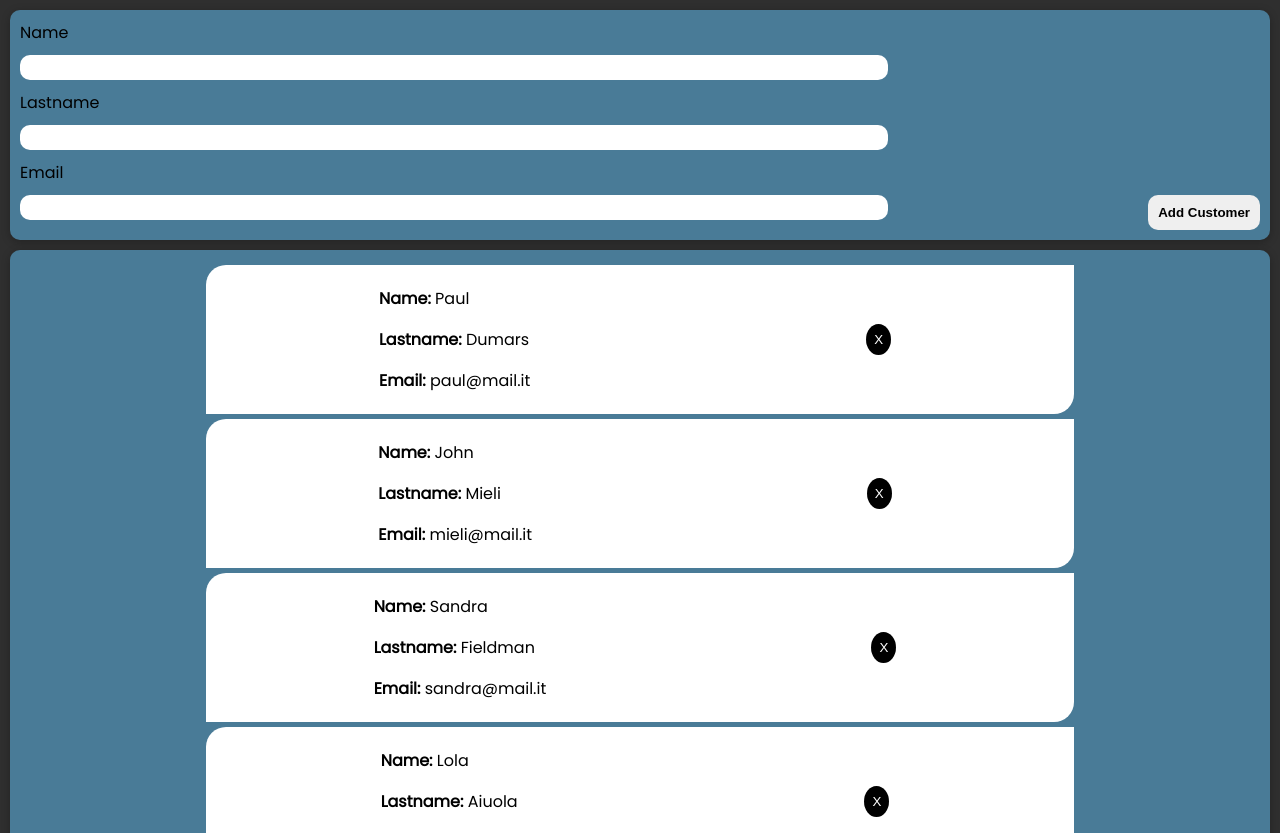
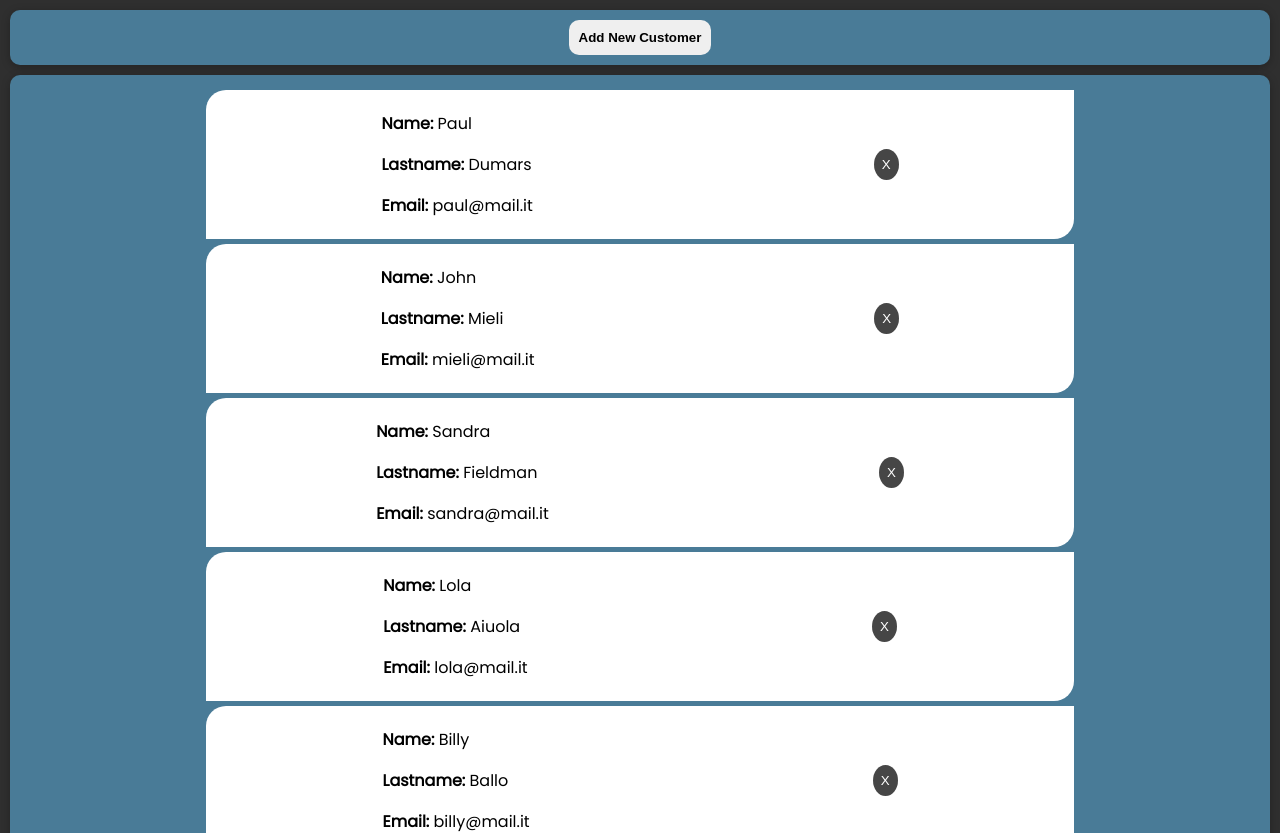
Before and after one commit to proietti-s/react_ex, a React (Create React App) app: page / in a window 1280 px wide. Shown: the top 833 px of the page. Built offline with nearby package versions, Linux system fonts and the light colour scheme.

Commit message:
button add new customer + logic

```diff
--- a/src/App.js
+++ b/src/App.js
@@ -25,6 +25,7 @@ function App() {
   const saveCustomer = (formEvent) => {
 
     const customer = {
+      id: Math.random().toString(),
       firstName: formEvent.target.firstName.value,
       lastName: formEvent.target.lastName.value,
       email: formEvent.target.email.value,
@@ -37,7 +38,9 @@ function App() {
 
   const onDeleteCustomer = (customerId) => {
     setCustomers((prevCustomers) => {
-      const updatedCustomers = prevCustomers.filter((customer) => customer.id !== customerId);
+      const updatedCustomers = prevCustomers.filter((customer) =>
+        customer.id !== customerId);
+
       return updatedCustomers;
   })
   };
--- a/src/components/Customers/AddCustomers.js
+++ b/src/components/Customers/AddCustomers.js
@@ -8,7 +8,6 @@ import styled from "styled-components";
 //--------styling-------------//
 
 const Form = styled.form`
-  position: relative;
   display: flex;
   flex-direction: column;
   justify-content: space-evenly;
@@ -21,22 +20,33 @@ const Form = styled.form`
     width: 70%;
     margin: 10px 0px;
     padding: 5px;
-    border:none;
+    border: none;
     border-radius: 10px;
   }
 
-  & input:focus{
+  & input:focus {
     outline: none;
   }
+`;
+
+const BtnWrapper = styled.div`
+  width: 100%;
+  display: flex;
+  flex-direction: row;
+  align-items: center;
+  justify-content: center;
 
   & Button {
-    position: absolute;
+    cursor: pointer;
     padding: 10px;
-    bottom: 0;
-    right: 0;
-    border:none;
+    border: none;
     border-radius: 10px;
     font-weight: bold;
+    margin: 0 5px;
+  }
+
+  & Button:hover {
+
   }
 `;
 
@@ -46,6 +56,7 @@ const validateEmail =
   /^(([^<>()[\].,;:\s@"]+(\.[^<>()[\].,;:\s@"]+)*)|(".+"))@(([^<>()[\].,;:\s@"]+\.)+[^<>()[\].,;:\s@"]{2,})$/i;
 
 const AddCustomers = (props) => {
+  const [isVisible, setIsVisibile] = useState(false);
   const [error, setError] = useState("");
 
   const errorHandler = () => {
@@ -78,11 +89,20 @@ const AddCustomers = (props) => {
     }
 
     props.onAdd(event);
+    setIsVisibile(false)
 
-    event.target[0].value = "";
-    event.target[1].value = "";
-    event.target[2].value = "";
   };
+
+  const cancelBtnHandler = (event) => {
+    event.preventDefault();
+    setIsVisibile(false)
+
+  }
+
+  const addNewCustomerHandler = (event) => {
+    event.preventDefault()
+    setIsVisibile(true)
+  }
 
   return (
     <div>
@@ -94,15 +114,26 @@ const AddCustomers = (props) => {
         />
       )}
       <Card>
-        <Form onSubmit={submitHandler}>
+        {isVisible && (<Form onSubmit={submitHandler}>
           <label htmlFor="name">Name</label>
           <input type="text" name="firstName" />
           <label htmlFor="lastname">Lastname</label>
           <input type="text" name="lastName" />
           <label htmlFor="email">Email</label>
           <input type="text" name="email" />
-          <Button type="submit">Add Customer</Button>
-        </Form>
+
+          <BtnWrapper style={{ justifyContent: "flex-end" }}>
+            <Button type="button" onClick={cancelBtnHandler}>
+              Cancel
+            </Button>
+            <Button type="submit">
+              Add
+            </Button>
+          </BtnWrapper>
+        </Form>)}
+        {!isVisible && (<BtnWrapper>
+          <Button type="button" onClick={addNewCustomerHandler}>Add New Customer</Button>
+        </BtnWrapper>)}
       </Card>
     </div>
   );
--- a/src/components/Customers/CustomerItem.js
+++ b/src/components/Customers/CustomerItem.js
@@ -19,13 +19,20 @@ const Content = styled.div`
 const Action = styled.div`
   display: flex;
   justify-content: flex-end;
+
   & Button {
-    background: black;
+    background: rgb(70,70,70);
     border: none;
     border-radius: 50%;
     color: white;
-    margin-right: 10px;
     padding: 8px;
+    cursor: pointer;
+  }
+
+  & Button:hover {
+    background: rgb(200,105,100);
+    color: black;
+    transform: scale(1.1);
   }
 `;
 
--- a/src/components/Customers/CustomersList.js
+++ b/src/components/Customers/CustomersList.js
@@ -9,7 +9,7 @@ const CustomersList = (props) => {
     <Card>
       {props.data.map((customer) => (
         <CustomerItem
-          key={Math.random().toString() || customer.id}
+          key={Math.random().toString()}
           id={customer.id}
           onDeleteItem={props.onDelete}
         >
```
